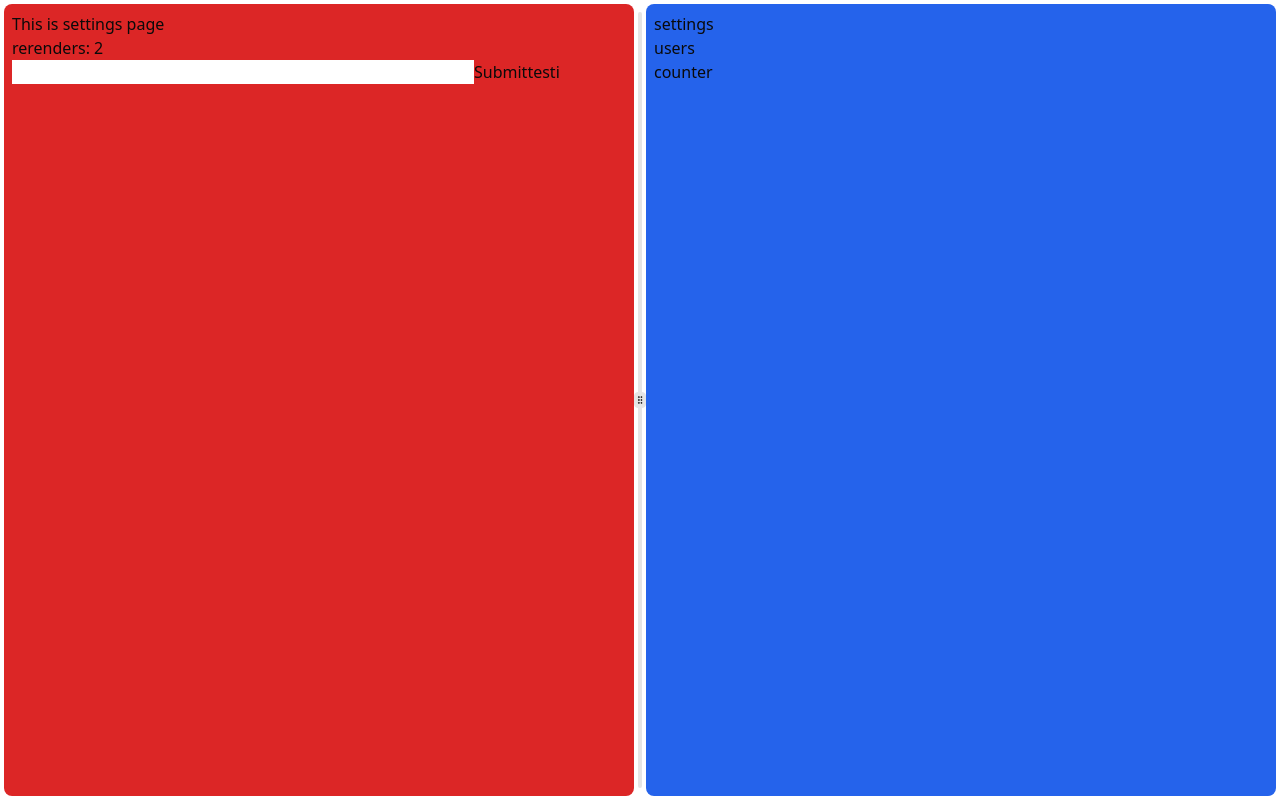
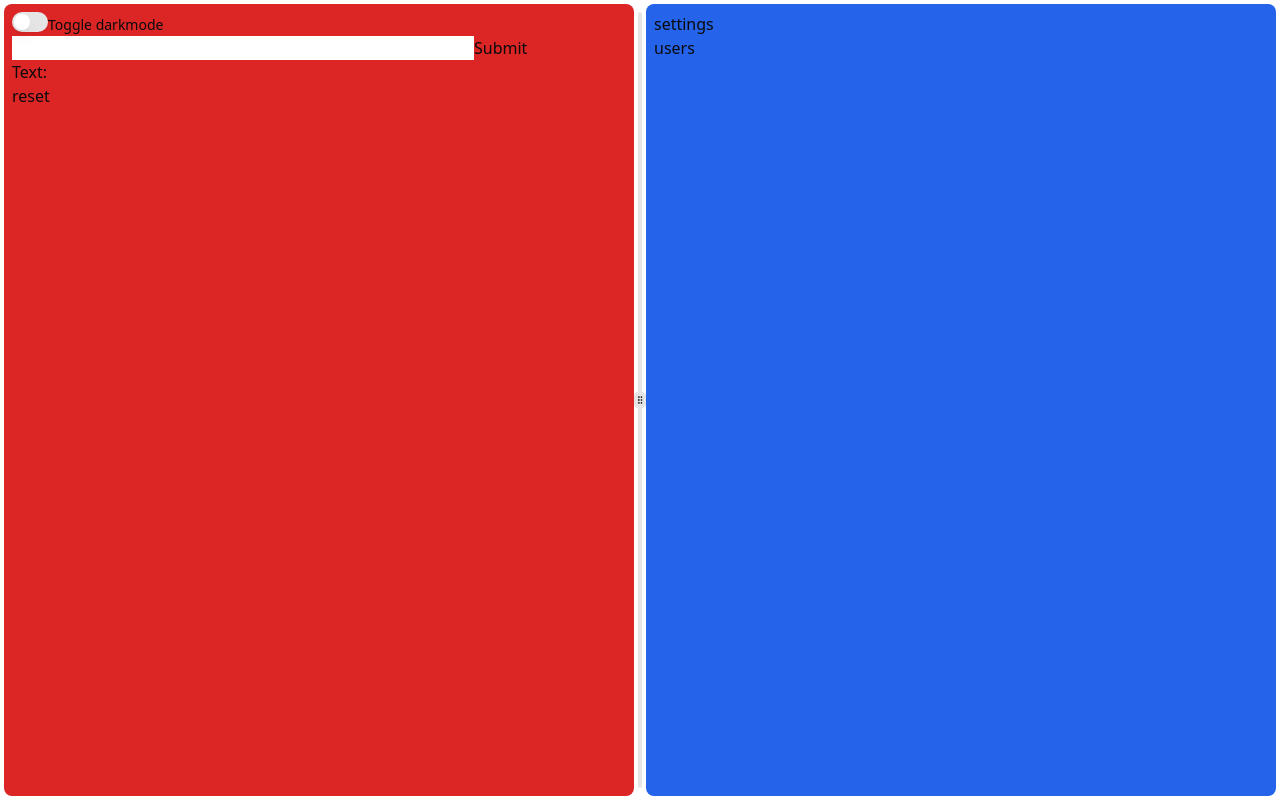
Before and after one commit to Eeritvan/FSO-calendar, a React (Vite) app in the folder client/: page /settings in a window 1280 px wide. Built offline with nearby package versions, Linux system fonts and the light colour scheme.

Commit message:
Added settings reducer and updated settings page

```diff
--- a/client/package.json
+++ b/client/package.json
@@ -10,6 +10,9 @@
     "preview": "vite preview"
   },
   "dependencies": {
+    "@hookform/resolvers": "^3.9.1",
+    "@radix-ui/react-label": "^2.1.0",
+    "@radix-ui/react-switch": "^1.1.1",
     "@reduxjs/toolkit": "^2.4.0",
     "class-variance-authority": "^0.7.1",
     "clsx": "^2.1.1",
@@ -21,6 +24,7 @@
     "react-resizable-panels": "^2.1.7",
     "tailwind-merge": "^2.5.5",
     "tailwindcss-animate": "^1.0.7",
+    "valibot": "^1.0.0-beta.9",
     "wouter": "^3.3.5"
   },
   "devDependencies": {
--- a/client/src/components/counter/index.tsx
+++ /dev/null
@@ -1,34 +0,0 @@
-import { useDispatch, useSelector } from 'react-redux'
-import { setCounter, increaseCounter, decreaseCounter, resetCounter } from '../../reducers/counterReducer'
-
-const Counter = () => {
-  const dispatch = useDispatch()
-  const count = useSelector((state) => state.testi)
-
-  const reset = () => dispatch(resetCounter())
-  const increase = () => dispatch(increaseCounter())
-  const decrease = () => dispatch(decreaseCounter())
-  const setCustom = () => dispatch(setCounter(3))
-
-  return (
-    <>
-      <div>
-         This is counter page
-      </div>
-      <div>
-        Counter: {count}
-      </div>
-      <button onClick={increase}>
-        increase
-      </button>
-      <button onClick={setCustom}>
-        reset
-      </button>
-      <button onClick={decrease}>
-        decrease
-      </button>
-    </>
-  )
-}
-
-export default Counter
--- a/client/src/components/mainView/index.tsx
+++ b/client/src/components/mainView/index.tsx
@@ -7,8 +7,6 @@ const MainView = () => {
       <br />
       <Link to='/users/321'>users</Link>
       <br />
-      <Link to='/counter'>counter</Link>
-      <br />
     </>
   )
 }
--- a/client/src/components/settings/index.tsx
+++ b/client/src/components/settings/index.tsx
@@ -1,26 +1,60 @@
-import { useForm, SubmitHandler } from 'react-hook-form'
+import { useForm } from 'react-hook-form'
+import { useDispatch, useSelector } from 'react-redux'
+import {
+  toggleDarkMode,
+  writeSomething,
+  resetSettings,
+  SettingsState
+} from '../../reducers/settingsReducer'
+import { Switch } from '@/components/ui/switch'
+import { Label } from '@/components/ui/label'
 
-let renderCount = 0
+import { valibotResolver } from '@hookform/resolvers/valibot'
+import * as v from 'valibot'
+
+const schema = v.object({
+  text: v.pipe(
+    v.string('username is required'),
+    v.minLength(3, 'Needs to be at least 3 characters'),
+  ),
+  password: v.pipe(
+    v.string('password is required'),
+    v.endsWith('cool', 'Needs to end with `cool`')
+  )
+})
+
+interface RootState {
+  settings: SettingsState;
+}
 
 const Settings = () => {
-  renderCount++
+  const dispatch = useDispatch()
+  const settings = useSelector((state: RootState) => state.settings)
 
-  const { register, handleSubmit } = useForm()
-  const onSubmit = (data: FormData) => console.log(data)
+  const { register, handleSubmit, formState: { errors } } = useForm({
+    resolver: valibotResolver(schema),
+  })
+  const onSubmit = (data: FormData) => dispatch(writeSomething(data.text))
 
   return (
-    <div>
-      This is settings page
-      <div>
-        rerenders: {renderCount}
-      </div>
-      <form onSubmit={handleSubmit(onSubmit)}>
-        <input {...register('firstName', { minLength: 3 }) } />
-        <input {...register('lastName', { minLength: 3 }) } />
-        <input type='submit' />
-        testi
-      </form>
-    </div>
+    <form onSubmit={handleSubmit(onSubmit)}>
+      <Switch
+        id='dark-mode'
+        checked={settings.darkMode}
+        onCheckedChange={() => dispatch(toggleDarkMode())}
+      />
+      <Label htmlFor='dark-mode'>Toggle darkmode</Label>
+      <br />
+
+      <input {...register('text')} />
+      <input {...register('password')} />
+      <input type='submit' />
+
+      <div> Text: {settings.text} </div>
+      {errors.text && <p>{errors.text.message}</p>}
+      <button onClick={() => dispatch(resetSettings())}> reset </button>
+
+    </form>
   )
 }
 
--- a/client/src/components/sidePanel/index.tsx
+++ b/client/src/components/sidePanel/index.tsx
@@ -3,7 +3,6 @@ import { Route, Switch } from 'wouter'
 
 const Settings = lazy(() => import('../settings'))
 const Users = lazy(() => import('../users'))
-const Counter = lazy(() => import('../counter'))
 
 const SidePanel = () => {
   return (
@@ -11,7 +10,6 @@ const SidePanel = () => {
       <Switch>
         <Route path='/settings' component={Settings} />
         <Route path='/users/:name' component={Users} />
-        <Route path='/counter' component={Counter} />
         <Route> 404: No such page! </Route>
       </Switch>
     </Suspense>
--- /dev/null
+++ b/client/src/components/ui/label.tsx
@@ -0,0 +1,24 @@
+import * as React from "react"
+import * as LabelPrimitive from "@radix-ui/react-label"
+import { cva, type VariantProps } from "class-variance-authority"
+
+import { cn } from "@/lib/utils"
+
+const labelVariants = cva(
+  "text-sm font-medium leading-none peer-disabled:cursor-not-allowed peer-disabled:opacity-70"
+)
+
+const Label = React.forwardRef<
+  React.ElementRef<typeof LabelPrimitive.Root>,
+  React.ComponentPropsWithoutRef<typeof LabelPrimitive.Root> &
+    VariantProps<typeof labelVariants>
+>(({ className, ...props }, ref) => (
+  <LabelPrimitive.Root
+    ref={ref}
+    className={cn(labelVariants(), className)}
+    {...props}
+  />
+))
+Label.displayName = LabelPrimitive.Root.displayName
+
+export { Label }
--- /dev/null
+++ b/client/src/components/ui/switch.tsx
@@ -0,0 +1,27 @@
+import * as React from "react"
+import * as SwitchPrimitives from "@radix-ui/react-switch"
+
+import { cn } from "@/lib/utils"
+
+const Switch = React.forwardRef<
+  React.ElementRef<typeof SwitchPrimitives.Root>,
+  React.ComponentPropsWithoutRef<typeof SwitchPrimitives.Root>
+>(({ className, ...props }, ref) => (
+  <SwitchPrimitives.Root
+    className={cn(
+      "peer inline-flex h-5 w-9 shrink-0 cursor-pointer items-center rounded-full border-2 border-transparent shadow-sm transition-colors focus-visible:outline-none focus-visible:ring-2 focus-visible:ring-ring focus-visible:ring-offset-2 focus-visible:ring-offset-background disabled:cursor-not-allowed disabled:opacity-50 data-[state=checked]:bg-primary data-[state=unchecked]:bg-input",
+      className
+    )}
+    {...props}
+    ref={ref}
+  >
+    <SwitchPrimitives.Thumb
+      className={cn(
+        "pointer-events-none block h-4 w-4 rounded-full bg-background shadow-lg ring-0 transition-transform data-[state=checked]:translate-x-4 data-[state=unchecked]:translate-x-0"
+      )}
+    />
+  </SwitchPrimitives.Root>
+))
+Switch.displayName = SwitchPrimitives.Root.displayName
+
+export { Switch }
--- a/client/src/main.tsx
+++ b/client/src/main.tsx
@@ -6,11 +6,11 @@ import './index.css'
 import { configureStore } from '@reduxjs/toolkit'
 import { Provider } from 'react-redux'
 
-import counterReducer from './reducers/counterReducer'
+import settingsReducer from './reducers/settingsReducer'
 
 const store = configureStore({
   reducer: {
-    testi: counterReducer,
+    settings: settingsReducer,
   },
 })
 
--- a/client/src/reducers/counterReducer.ts
+++ /dev/null
@@ -1,28 +0,0 @@
-import { createSlice } from '@reduxjs/toolkit'
-
-const counterSlice = createSlice({
-  name: 'counter',
-  initialState: 0,
-  reducers: {
-    setCounter(action) {
-      return action.payload
-    },
-    increaseCounter(state) {
-      return state + 1
-    },
-    decreaseCounter(state) {
-      return state - 1
-    },
-    resetCounter() {
-      return 0
-    },
-  },
-})
-
-export const {
-  setCounter,
-  increaseCounter,
-  decreaseCounter,
-  resetCounter
-} = counterSlice.actions
-export default counterSlice.reducer
--- /dev/null
+++ b/client/src/reducers/settingsReducer.ts
@@ -0,0 +1,35 @@
+import { createSlice } from '@reduxjs/toolkit'
+
+export interface SettingsState {
+  darkMode: boolean
+  text: string
+}
+
+const initialState: SettingsState = {
+  darkMode: false,
+  text: '',
+}
+
+const settingsSlice = createSlice({
+  name: 'settings',
+  initialState,
+  reducers: {
+    toggleDarkMode(state) {
+      state.darkMode = !state.darkMode
+    },
+    writeSomething(state, actions) {
+      state.text = actions.payload
+    },
+    resetSettings() {
+      return initialState
+    },
+  },
+})
+
+export const {
+  toggleDarkMode,
+  resetSettings,
+  writeSomething
+} = settingsSlice.actions
+
+export default settingsSlice.reducer
```
Also changed, not shown: 1 other file (tests, documents, lock files or other folders).
